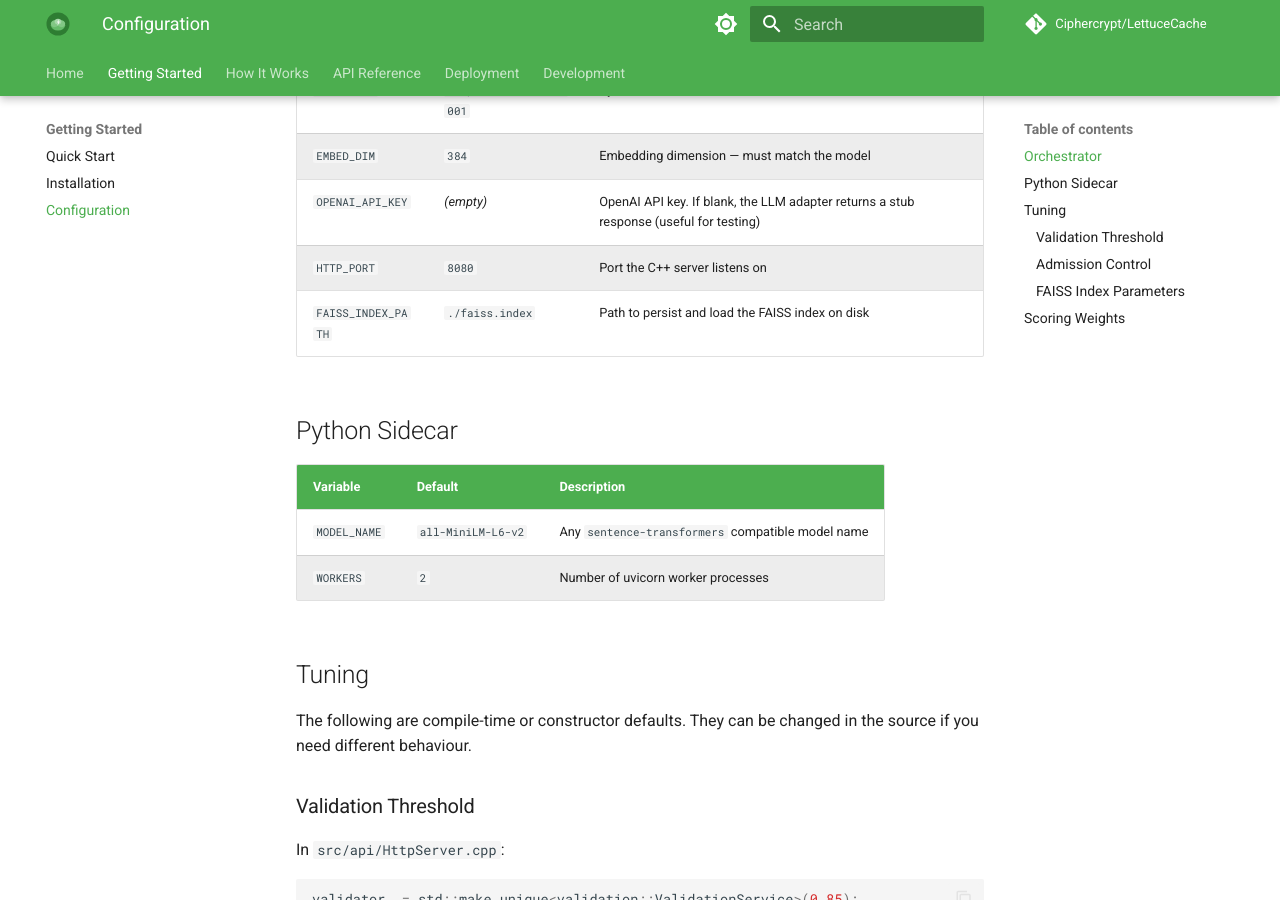
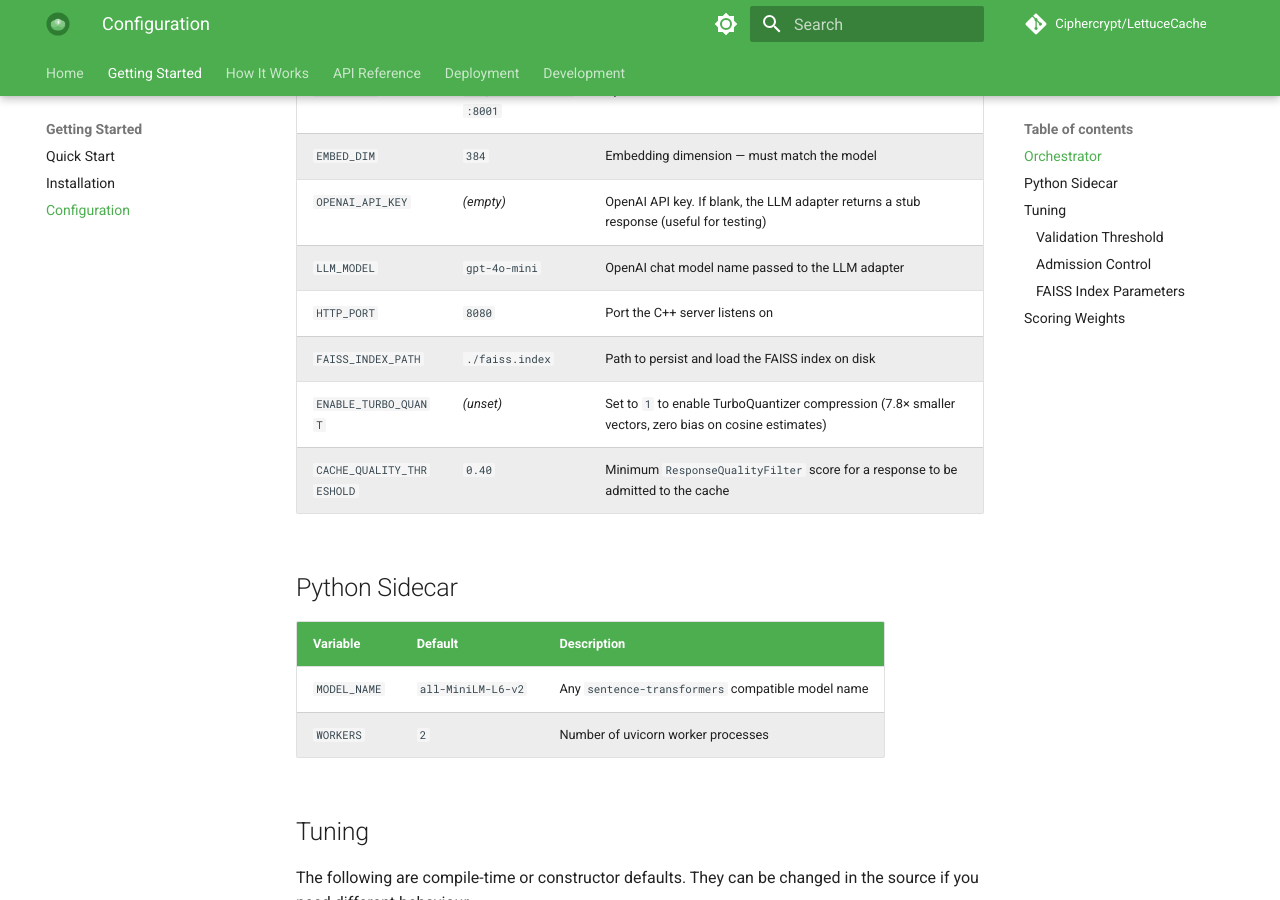
Before and after one commit to Ciphercrypt/LettuceCache, an MkDocs documentation site: the page built from docs/getting-started/configuration.md, in a window 1280 px wide and 900 px high, scrolled down 432 px. Built offline with MkDocs 1.6.1 and Material for MkDocs 9.7.7, drawn with Linux system fonts in a browser that asks for light colours; comment, search, counter and statistics services are not loaded.

Commit message:
promoted three env vars from rumor to documentation

```diff
--- a/docs/getting-started/configuration.md
+++ b/docs/getting-started/configuration.md
@@ -11,8 +11,11 @@ All configuration is via environment variables. Copy `.env.example` to `.env` an
 | `EMBED_URL` | `http://localhost:8001` | Python sidecar base URL |
 | `EMBED_DIM` | `384` | Embedding dimension — must match the model |
 | `OPENAI_API_KEY` | *(empty)* | OpenAI API key. If blank, the LLM adapter returns a stub response (useful for testing) |
+| `LLM_MODEL` | `gpt-4o-mini` | OpenAI chat model name passed to the LLM adapter |
 | `HTTP_PORT` | `8080` | Port the C++ server listens on |
 | `FAISS_INDEX_PATH` | `./faiss.index` | Path to persist and load the FAISS index on disk |
+| `ENABLE_TURBO_QUANT` | *(unset)* | Set to `1` to enable TurboQuantizer compression (7.8× smaller vectors, zero bias on cosine estimates) |
+| `CACHE_QUALITY_THRESHOLD` | `0.40` | Minimum `ResponseQualityFilter` score for a response to be admitted to the cache |
 
 ## Python Sidecar
 
```
